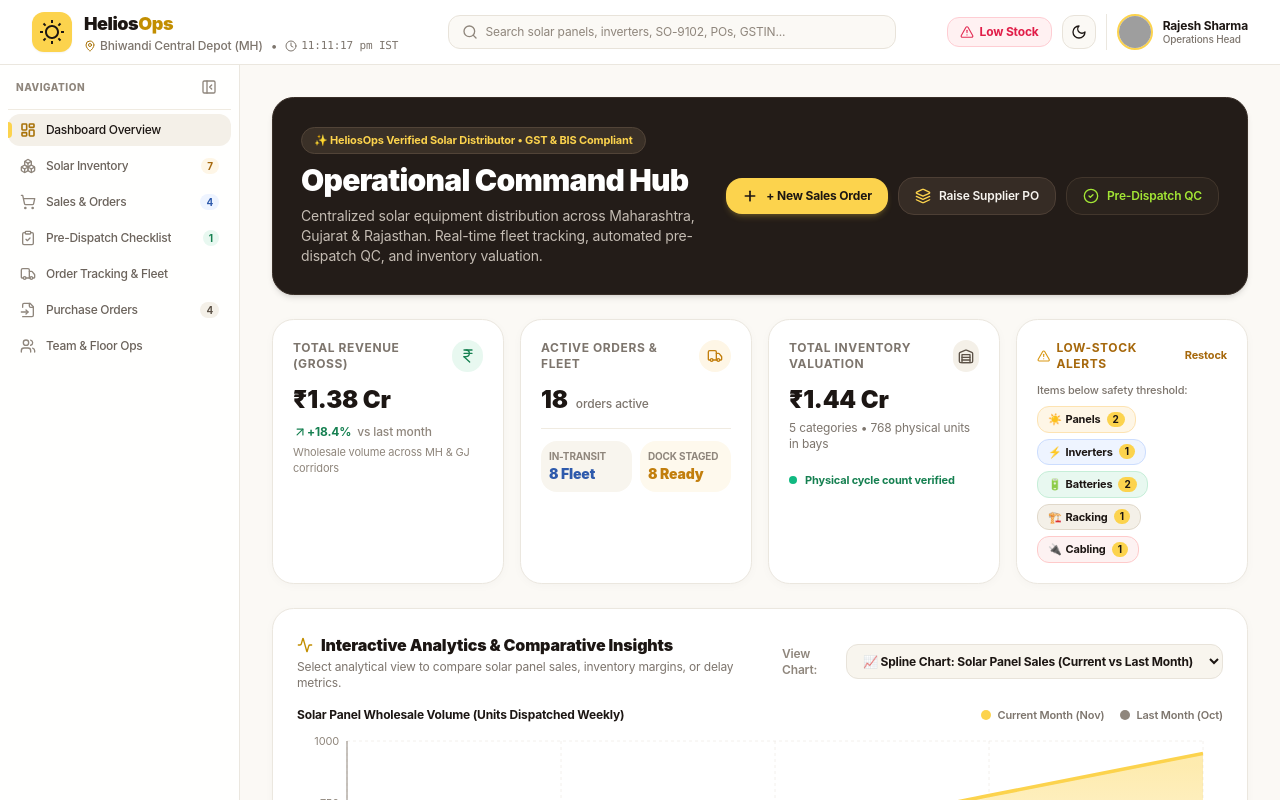
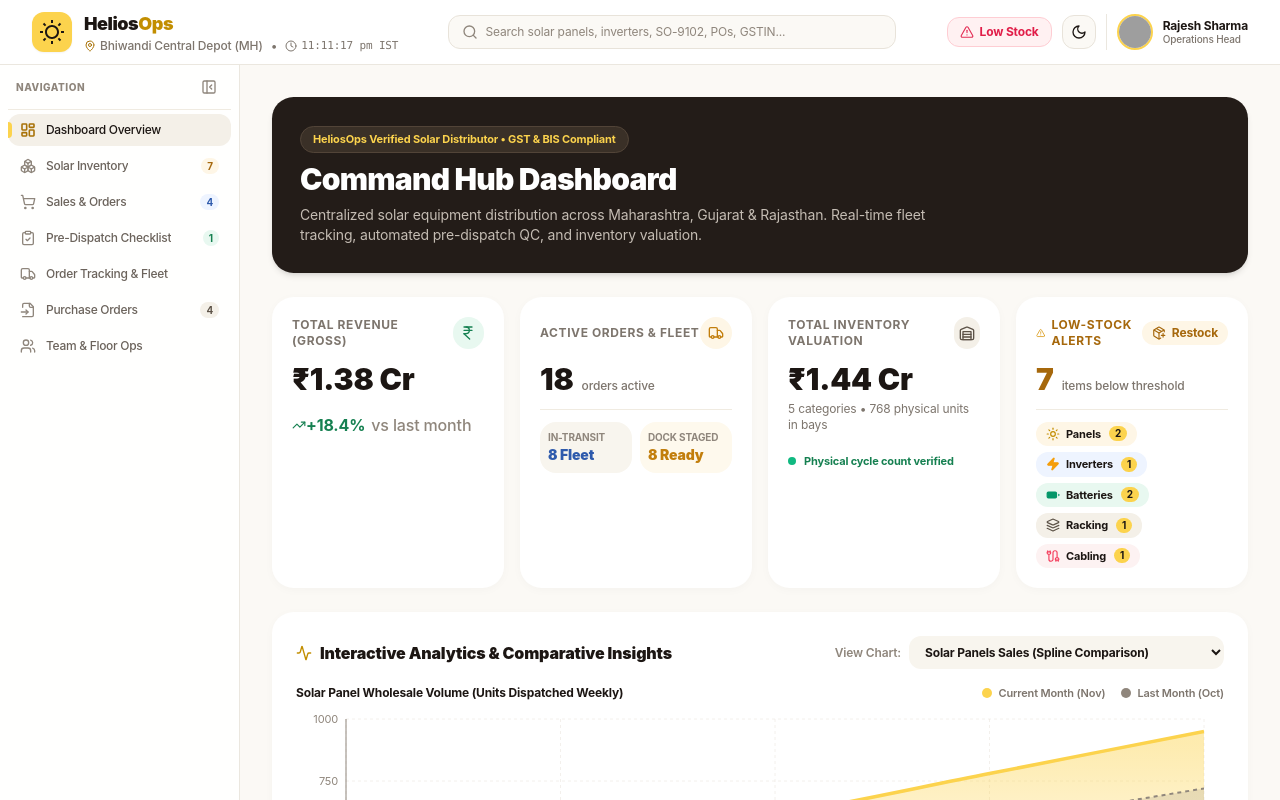
Before and after one commit to morningstar004/SolarDashBoard, a Next.js app: page / in a window 1280 px wide. Shown: the top 800 px of the page. Built offline with nearby package versions, Linux system fonts and the light colour scheme; grey boxes are pictures that could not be loaded.

Commit message:
feat(dashboard): remove hero buttons and card borders, set text-3xl, add category SVGs and filter icon

```diff
--- a/src/components/dashboard/DashboardModule.tsx
+++ b/src/components/dashboard/DashboardModule.tsx
@@ -24,6 +24,8 @@ import {
   Battery,
   Cable,
   Warehouse,
+  Sun,
+  PackagePlus,
 } from 'lucide-react';
 import {
   ResponsiveContainer,
@@ -137,55 +139,25 @@ export const DashboardModule: React.FC = () => {
   return (
     <div className="space-y-6">
       {/* Clay Dark Espresso Hero Banner (Inspired by reference banner) */}
-      <div className="relative overflow-hidden p-6 sm:p-7 rounded-3xl bg-[#231C18] dark:bg-[#1A1411] text-white border border-[#382E27] shadow-md flex flex-col md:flex-row md:items-center justify-between gap-5">
+      <div className="relative overflow-hidden p-6 sm:p-7 rounded-3xl bg-[#231C18] dark:bg-[#1A1411] text-white shadow-md flex flex-col md:flex-row md:items-center justify-between gap-5">
         <div className="max-w-2xl space-y-2">
           <div className="inline-flex items-center gap-1.5 px-3 py-1 rounded-full text-[11px] font-bold bg-[#3A3027] text-[#FCD34D] border border-[#524438]">
-            <span>✨ HeliosOps Verified Solar Distributor • GST & BIS Compliant</span>
+            <span>HeliosOps Verified Solar Distributor • GST & BIS Compliant</span>
           </div>
 
           <h1 className="text-2xl sm:text-3xl font-black tracking-tight text-white">
-            Operational Command Hub
+            Command Hub Dashboard
           </h1>
           <p className="text-xs sm:text-sm text-[#C4BCB3] leading-relaxed">
             Centralized solar equipment distribution across Maharashtra, Gujarat & Rajasthan. Real-time fleet tracking, automated pre-dispatch QC, and inventory valuation.
           </p>
-        </div>
-
-        {/* Action Buttons in Hero Banner */}
-        <div className="flex flex-wrap items-center gap-2.5 shrink-0">
-          <button
-            onClick={() => setActiveTab('sales')}
-            className="flex items-center gap-2 px-4 py-2.5 rounded-2xl text-xs font-bold bg-[#FCD34D] hover:bg-[#fbbf24] text-[#1C1613] shadow-md shadow-[#FCD34D]/20 transition-all"
-          >
-            <Plus className="w-4 h-4 stroke-[2.5]" />
-            <span>+ New Sales Order</span>
-          </button>
-
-          <button
-            onClick={() => setActiveTab('purchase')}
-            className="flex items-center gap-2 px-4 py-2.5 rounded-2xl text-xs font-semibold bg-[#362C25] hover:bg-[#43372E] text-[#F7F4EF] border border-[#4D3F35] transition-all"
-          >
-            <Layers className="w-4 h-4 text-[#FCD34D]" />
-            <span>Raise Supplier PO</span>
-          </button>
-
-          <button
-            onClick={() => {
-              setSelectedOrderIdForChecklist('SO-9102');
-              setActiveTab('checklist');
-            }}
-            className="flex items-center gap-2 px-4 py-2.5 rounded-2xl text-xs font-semibold bg-[#2B231D] hover:bg-[#382E26] text-[#A3E635] border border-[#42362C] transition-all"
-          >
-            <CheckCircle2 className="w-4 h-4 text-[#A3E635]" />
-            <span>Pre-Dispatch QC</span>
-          </button>
         </div>
       </div>
 
       {/* 4 Clay Metric KPI Cards (Inspired by the 4 cards in the user image) */}
       <div className="grid grid-cols-1 sm:grid-cols-2 lg:grid-cols-4 gap-4">
         {/* Card 1: Total Revenue (Replaces Total Orders) */}
-        <div className="p-5 rounded-3xl bg-white dark:bg-[#1A1512] border border-[#EBE7DF] dark:border-[#2D2520] shadow-[0_2px_12px_-2px_rgba(40,30,20,0.04)] relative overflow-hidden group">
+        <div className="p-5 rounded-3xl bg-white dark:bg-[#1A1512] shadow-[0_2px_12px_-2px_rgba(40,30,20,0.04)] relative overflow-hidden group">
           <div className="flex items-center justify-between">
             <span className="text-xs font-bold uppercase tracking-wider text-[#7D756D] dark:text-[#A89F95]">
               Total Revenue (Gross)
@@ -195,24 +167,21 @@ export const DashboardModule: React.FC = () => {
             </div>
           </div>
           <div className="mt-3">
-            <div className="text-2xl font-black text-[#1C1613] dark:text-[#FBF9F5]">
+            <div className="text-3xl font-black text-[#1C1613] dark:text-[#FBF9F5]">
               {formatINR(totalRevenueThisMonth)}
             </div>
-            <div className="flex items-center gap-1.5 mt-2 text-xs font-bold text-[#168051] dark:text-[#78E0A9]">
+            <div className="flex items-center gap-1.5 mt-4 text-md font-bold text-[#168051] dark:text-[#78E0A9]">
               <span className="flex items-center">
-                <ArrowUpRight className="w-3.5 h-3.5" />
+                <TrendingUp className="w-3.5 h-3.5" />
                 +{revenueGrowthPercent}%
               </span>
               <span className="text-[#8F867C] dark:text-[#80766B] font-medium">vs last month</span>
             </div>
-            <p className="text-[11px] text-[#8F867C] dark:text-[#80766B] mt-1">
-              Wholesale volume across MH & GJ corridors
-            </p>
           </div>
         </div>
 
         {/* Card 2: Combined Active Orders & Pending Dispatches */}
-        <div className="p-5 rounded-3xl bg-white dark:bg-[#1A1512] border border-[#EBE7DF] dark:border-[#2D2520] shadow-[0_2px_12px_-2px_rgba(40,30,20,0.04)] relative overflow-hidden">
+        <div className="p-5 rounded-3xl bg-white dark:bg-[#1A1512] shadow-[0_2px_12px_-2px_rgba(40,30,20,0.04)] relative overflow-hidden">
           <div className="flex items-center justify-between">
             <span className="text-xs font-bold uppercase tracking-wider text-[#7D756D] dark:text-[#A89F95]">
               Active Orders & Fleet
@@ -223,9 +192,9 @@ export const DashboardModule: React.FC = () => {
           </div>
           <div className="mt-3">
             <div className="flex items-baseline gap-2">
-              <span className="text-2xl font-black text-[#1C1613] dark:text-[#FBF9F5]">
+              <div className="text-3xl font-black text-[#1C1613] dark:text-[#FBF9F5]">
                 {activeOrders.length + 14}
-              </span>
+              </div>
               <span className="text-xs font-medium text-[#7D756D] dark:text-[#A89F95]">orders active</span>
             </div>
 
@@ -244,7 +213,7 @@ export const DashboardModule: React.FC = () => {
         </div>
 
         {/* Card 3: Total Inventory Valuation */}
-        <div className="p-5 rounded-3xl bg-white dark:bg-[#1A1512] border border-[#EBE7DF] dark:border-[#2D2520] shadow-[0_2px_12px_-2px_rgba(40,30,20,0.04)] relative overflow-hidden">
+        <div className="p-5 rounded-3xl bg-white dark:bg-[#1A1512] shadow-[0_2px_12px_-2px_rgba(40,30,20,0.04)] relative overflow-hidden">
           <div className="flex items-center justify-between">
             <span className="text-xs font-bold uppercase tracking-wider text-[#7D756D] dark:text-[#A89F95]">
               Total Inventory Valuation
@@ -254,7 +223,7 @@ export const DashboardModule: React.FC = () => {
             </div>
           </div>
           <div className="mt-3">
-            <div className="text-2xl font-black text-[#1C1613] dark:text-[#FBF9F5]">
+            <div className="text-3xl font-black text-[#1C1613] dark:text-[#FBF9F5]">
               {formatINR(totalInventoryValuation)}
             </div>
             <p className="text-xs text-[#7D756D] dark:text-[#A89F95] mt-1">
@@ -267,8 +236,8 @@ export const DashboardModule: React.FC = () => {
           </div>
         </div>
 
-        {/* Card 4: Active Low-Stock Alerts with Category Sticker Icons */}
-        <div className="p-5 rounded-3xl bg-white dark:bg-[#1A1512] border border-[#EBE7DF] dark:border-[#2D2520] shadow-[0_2px_12px_-2px_rgba(40,30,20,0.04)] relative overflow-hidden">
+        {/* Card 4: Active Low-Stock Alerts with Category Sticker SVGs */}
+        <div className="p-5 rounded-3xl bg-white dark:bg-[#1A1512] shadow-[0_2px_12px_-2px_rgba(40,30,20,0.04)] relative overflow-hidden">
           <div className="flex items-center justify-between">
             <span className="text-xs font-bold uppercase tracking-wider text-[#A6680C] dark:text-[#FCD34D] flex items-center gap-1.5">
               <AlertTriangle className="w-3.5 h-3.5 text-[#D99814] dark:text-[#FCD34D]" />
@@ -276,26 +245,30 @@ export const DashboardModule: React.FC = () => {
             </span>
             <button
               onClick={() => setActiveTab('inventory')}
-              className="text-[11px] font-bold text-[#A6680C] dark:text-[#FCD34D] hover:underline"
+              className="flex items-center gap-1.5 px-2.5 py-1 rounded-xl text-xs font-bold bg-[#FEF6E6] hover:bg-[#FDEFC4] dark:bg-[#2D2115] text-[#A6680C] dark:text-[#FCD34D] transition-colors"
             >
-              Restock
+              <PackagePlus className="w-3.5 h-3.5" />
+              <span>Restock</span>
             </button>
           </div>
 
-          <div className="mt-2.5">
-            <p className="text-[11px] text-[#7D756D] dark:text-[#A89F95] mb-2 font-medium">
-              Items below safety threshold:
-            </p>
+          <div className="mt-3">
+            <div className="flex items-baseline gap-2">
+              <div className="text-3xl font-black text-[#A6680C] dark:text-[#FCD34D]">
+                {lowStockPanels.length + lowStockInverters.length + lowStockBatteries.length + lowStockRacking.length + lowStockCabling.length}
+              </div>
+              <span className="text-xs font-medium text-[#7D756D] dark:text-[#A89F95]">items below threshold</span>
+            </div>
 
-            {/* Sticker Badges for 5 Categories (Clay Yellow #FCD34D Theme) */}
-            <div className="flex flex-wrap gap-1.5">
+            {/* Sticker Badges for 5 Categories with SVGs */}
+            <div className="flex flex-wrap gap-1.5 mt-3 pt-3 border-t border-[#F0EBE1] dark:border-[#28201A]">
               {/* Panels */}
               <div
                 onClick={() => setActiveTab('inventory')}
-                className="cursor-pointer flex items-center gap-1 px-2.5 py-1 rounded-xl text-[11px] font-bold bg-[#FEF6E6] hover:bg-[#FDEFC4] dark:bg-[#2D2115] text-[#1C1613] dark:text-[#FCD34D] border border-[#FDE3B2] dark:border-[#4B3722] transition-colors"
+                className="cursor-pointer flex items-center gap-1.5 px-2.5 py-1 rounded-xl text-[11px] font-bold bg-[#FEF6E6] hover:bg-[#FDEFC4] dark:bg-[#2D2115] text-[#1C1613] dark:text-[#FCD34D] transition-colors"
                 title="Panels Low Stock"
               >
-                <span>☀️</span>
+                <Sun className="w-3.5 h-3.5 text-[#C28E00] dark:text-[#FCD34D]" />
                 <span>Panels</span>
                 <span className="ml-0.5 px-1.5 py-0.2 rounded-full bg-[#FCD34D] text-[#1C1613] text-[10px]">
                   {lowStockPanels.length}
@@ -305,10 +278,10 @@ export const DashboardModule: React.FC = () => {
               {/* Inverters */}
               <div
                 onClick={() => setActiveTab('inventory')}
-                className="cursor-pointer flex items-center gap-1 px-2.5 py-1 rounded-xl text-[11px] font-bold bg-[#EEF4FF] hover:bg-[#E0EBFF] dark:bg-[#1E2638] text-[#1C1613] dark:text-[#93B4F5] border border-[#CCDDFE] dark:border-[#304163] transition-colors"
+                className="cursor-pointer flex items-center gap-1.5 px-2.5 py-1 rounded-xl text-[11px] font-bold bg-[#EEF4FF] hover:bg-[#E0EBFF] dark:bg-[#1E2638] text-[#1C1613] dark:text-[#93B4F5] transition-colors"
                 title="Inverters Low Stock"
               >
-                <span>⚡</span>
+                <Zap className="w-3.5 h-3.5 text-amber-500 fill-amber-500" />
                 <span>Inverters</span>
                 <span className="ml-0.5 px-1.5 py-0.2 rounded-full bg-[#FCD34D] text-[#1C1613] text-[10px]">
                   {lowStockInverters.length}
@@ -318,10 +291,10 @@ export const DashboardModule: React.FC = () => {
               {/* Batteries */}
               <div
                 onClick={() => setActiveTab('inventory')}
-                className="cursor-pointer flex items-center gap-1 px-2.5 py-1 rounded-xl text-[11px] font-bold bg-[#E8F8F0] hover:bg-[#D4F3E4] dark:bg-[#1A2D22] text-[#1C1613] dark:text-[#78E0A9] border border-[#C6EED8] dark:border-[#2C4837] transition-colors"
+                className="cursor-pointer flex items-center gap-1.5 px-2.5 py-1 rounded-xl text-[11px] font-bold bg-[#E8F8F0] hover:bg-[#D4F3E4] dark:bg-[#1A2D22] text-[#1C1613] dark:text-[#78E0A9] transition-colors"
                 title="Batteries Low Stock"
               >
-                <span>🔋</span>
+                <Battery className="w-3.5 h-3.5 text-emerald-600 fill-emerald-600" />
                 <span>Batteries</span>
                 <span className="ml-0.5 px-1.5 py-0.2 rounded-full bg-[#FCD34D] text-[#1C1613] text-[10px]">
                   {lowStockBatteries.length}
@@ -331,10 +304,10 @@ export const DashboardModule: React.FC = () => {
               {/* Racking */}
               <div
                 onClick={() => setActiveTab('inventory')}
-                className="cursor-pointer flex items-center gap-1 px-2.5 py-1 rounded-xl text-[11px] font-bold bg-[#F4F0E8] hover:bg-[#EBE5DA] dark:bg-[#2A221C] text-[#1C1613] dark:text-[#D4CCC0] border border-[#E0D8CA] dark:border-[#3D322A] transition-colors"
+                className="cursor-pointer flex items-center gap-1.5 px-2.5 py-1 rounded-xl text-[11px] font-bold bg-[#F4F0E8] hover:bg-[#EBE5DA] dark:bg-[#2A221C] text-[#1C1613] dark:text-[#D4CCC0] transition-colors"
                 title="Racking Low Stock"
               >
-                <span>🏗️</span>
+                <Layers className="w-3.5 h-3.5 text-[#5C5247] dark:text-[#D4CCC0]" />
                 <span>Racking</span>
                 <span className="ml-0.5 px-1.5 py-0.2 rounded-full bg-[#FCD34D] text-[#1C1613] text-[10px]">
                   {lowStockRacking.length}
@@ -344,10 +317,10 @@ export const DashboardModule: React.FC = () => {
               {/* Cabling */}
               <div
                 onClick={() => setActiveTab('inventory')}
-                className="cursor-pointer flex items-center gap-1 px-2.5 py-1 rounded-xl text-[11px] font-bold bg-[#FDF2F2] hover:bg-[#FCE5E5] dark:bg-[#2F1C1C] text-[#1C1613] dark:text-[#F87171] border border-[#FECACA] dark:border-[#4B2929] transition-colors"
+                className="cursor-pointer flex items-center gap-1.5 px-2.5 py-1 rounded-xl text-[11px] font-bold bg-[#FDF2F2] hover:bg-[#FCE5E5] dark:bg-[#2F1C1C] text-[#1C1613] dark:text-[#F87171] transition-colors"
                 title="Cabling Low Stock"
               >
-                <span>🔌</span>
+                <Cable className="w-3.5 h-3.5 text-rose-500" />
                 <span>Cabling</span>
                 <span className="ml-0.5 px-1.5 py-0.2 rounded-full bg-[#FCD34D] text-[#1C1613] text-[10px]">
                   {lowStockCabling.length}
@@ -359,16 +332,13 @@ export const DashboardModule: React.FC = () => {
       </div>
 
       {/* Interactive Analytics with Dropdown View (Clay styled) */}
-      <div className="p-6 rounded-3xl bg-white dark:bg-[#1A1512] border border-[#EBE7DF] dark:border-[#2D2520] shadow-[0_2px_12px_-2px_rgba(40,30,20,0.04)] space-y-4">
+      <div className="p-6 rounded-3xl bg-white dark:bg-[#1A1512] shadow-[0_2px_12px_-2px_rgba(40,30,20,0.04)] space-y-4">
         <div className="flex flex-col sm:flex-row items-start sm:items-center justify-between gap-3">
           <div>
             <h3 className="text-base font-black text-[#1C1613] dark:text-[#F7F4EF] flex items-center gap-2">
               <Activity className="w-4 h-4 text-[#C28E00] dark:text-[#FCD34D]" />
               <span>Interactive Analytics & Comparative Insights</span>
             </h3>
-            <p className="text-xs text-[#7D756D] dark:text-[#A89F95] mt-0.5">
-              Select analytical view to compare solar panel sales, inventory margins, or delay metrics.
-            </p>
           </div>
 
           {/* Chart Dropdown Selector */}
@@ -377,11 +347,11 @@ export const DashboardModule: React.FC = () => {
             <select
               value={selectedChart}
               onChange={(e) => setSelectedChart(e.target.value as 'spline' | 'bar' | 'pie')}
-              className="text-xs font-bold px-3 py-2 rounded-xl bg-[#F8F5EE] dark:bg-[#241E19] border border-[#E8E3DA] dark:border-[#352B24] text-[#1C1613] dark:text-[#F7F4EF] focus:outline-none focus:ring-2 focus:ring-[#FCD34D] cursor-pointer"
+              className="text-xs font-bold px-3 py-2 rounded-xl bg-[#F8F5EE] dark:bg-[#241E19] text-[#1C1613] dark:text-[#F7F4EF] focus:outline-none focus:ring-2 focus:ring-[#FCD34D] cursor-pointer"
             >
-              <option value="spline">📈 Spline Chart: Solar Panel Sales (Current vs Last Month)</option>
-              <option value="bar">📊 Bar Chart: Cost Price vs Market Price & Units</option>
-              <option value="pie">🥧 Pie Chart: Order Completion & Delay Breakdown</option>
+              <option value="spline">Solar Panels Sales (Spline Comparison)</option>
+              <option value="bar">Inventory Pricing & Units (Cost vs Market Price)</option>
+              <option value="pie">Order Fulfillment & Delay Status Breakdown</option>
             </select>
           </div>
         </div>
@@ -570,7 +540,7 @@ export const DashboardModule: React.FC = () => {
       </div>
 
       {/* Real-Time Activity Stream Table (Matches the user's reference table aesthetic) */}
-      <div className="p-6 rounded-3xl bg-white dark:bg-[#1A1512] border border-[#EBE7DF] dark:border-[#2D2520] shadow-[0_2px_12px_-2px_rgba(40,30,20,0.04)] space-y-4">
+      <div className="p-6 rounded-3xl bg-white dark:bg-[#1A1512] shadow-[0_2px_12px_-2px_rgba(40,30,20,0.04)] space-y-4">
         <div className="flex flex-col sm:flex-row items-start sm:items-center justify-between gap-3">
           <div>
             <h3 className="text-base font-black text-[#1C1613] dark:text-[#F7F4EF]">
@@ -582,7 +552,7 @@ export const DashboardModule: React.FC = () => {
           </div>
 
           {/* Search & Filter Controls */}
-          <div className="flex flex-wrap items-center gap-2 w-full sm:w-auto">
+          <div className="flex flex-wrap items-center gap-2.5 w-full sm:w-auto">
             <div className="relative flex-1 sm:w-64">
               <Search className="w-3.5 h-3.5 absolute left-3 top-1/2 -translate-y-1/2 text-[#8F867C]" />
               <input
@@ -590,14 +560,16 @@ export const DashboardModule: React.FC = () => {
                 placeholder="Search order ID or buyer..."
                 value={streamSearch}
                 onChange={(e) => setStreamSearch(e.target.value)}
-                className="w-full pl-8 pr-3 py-1.5 text-xs rounded-xl bg-[#F8F5EE] dark:bg-[#221B17] border border-[#E8E3DA] dark:border-[#352B24] text-[#1C1613] dark:text-[#FAF7F2] focus:outline-none focus:ring-2 focus:ring-[#FCD34D]"
+                className="w-full pl-8 pr-3 py-1.5 text-xs rounded-xl bg-[#F8F5EE] dark:bg-[#221B17] text-[#1C1613] dark:text-[#FAF7F2] focus:outline-none focus:ring-2 focus:ring-[#FCD34D]"
               />
             </div>
 
+            <div className="flex items-center gap-2 px-3 py-1.5 rounded-xl bg-[#F8F5EE] dark:bg-[#221B17] text-[#1C1613] dark:text-[#FAF7F2] shadow-xs">
+              <Filter className="w-3.5 h-3.5 text-[#8F867C]" />
               <select
                 value={statusFilter}
                 onChange={(e) => setStatusFilter(e.target.value)}
-              className="text-xs font-semibold px-3 py-1.5 rounded-xl bg-[#F8F5EE] dark:bg-[#221B17] border border-[#E8E3DA] dark:border-[#352B24] text-[#1C1613] dark:text-[#FAF7F2] focus:outline-none focus:ring-2 focus:ring-[#FCD34D] cursor-pointer"
+                className="bg-transparent text-xs font-semibold focus:outline-none cursor-pointer"
               >
                 <option value="ALL">All Statuses</option>
                 <option value="ACTIVE">Active Pipelines</option>
@@ -606,6 +578,7 @@ export const DashboardModule: React.FC = () => {
                 <option value="Processing">Processing</option>
                 <option value="Delivered">Delivered</option>
               </select>
+            </div>
           </div>
         </div>
 
```
Lines whose indentation alone changed are shown as unchanged.
